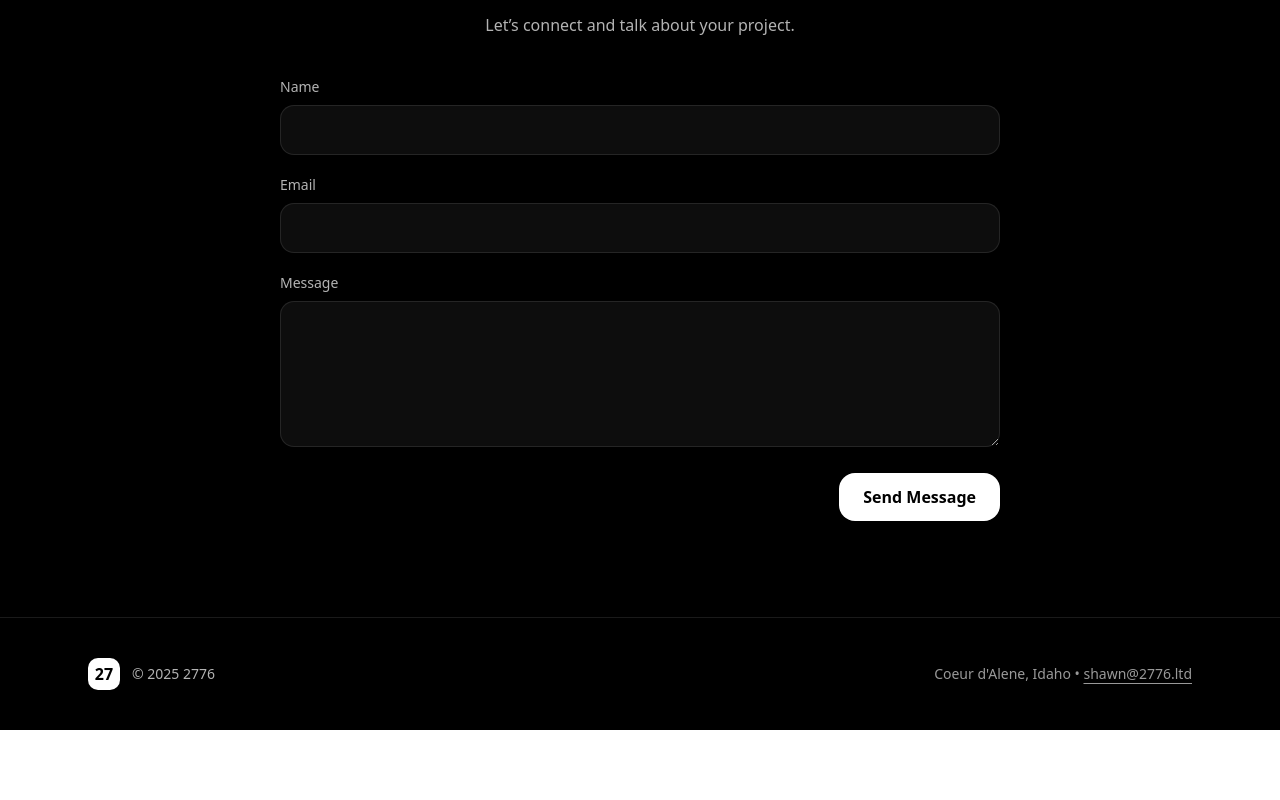
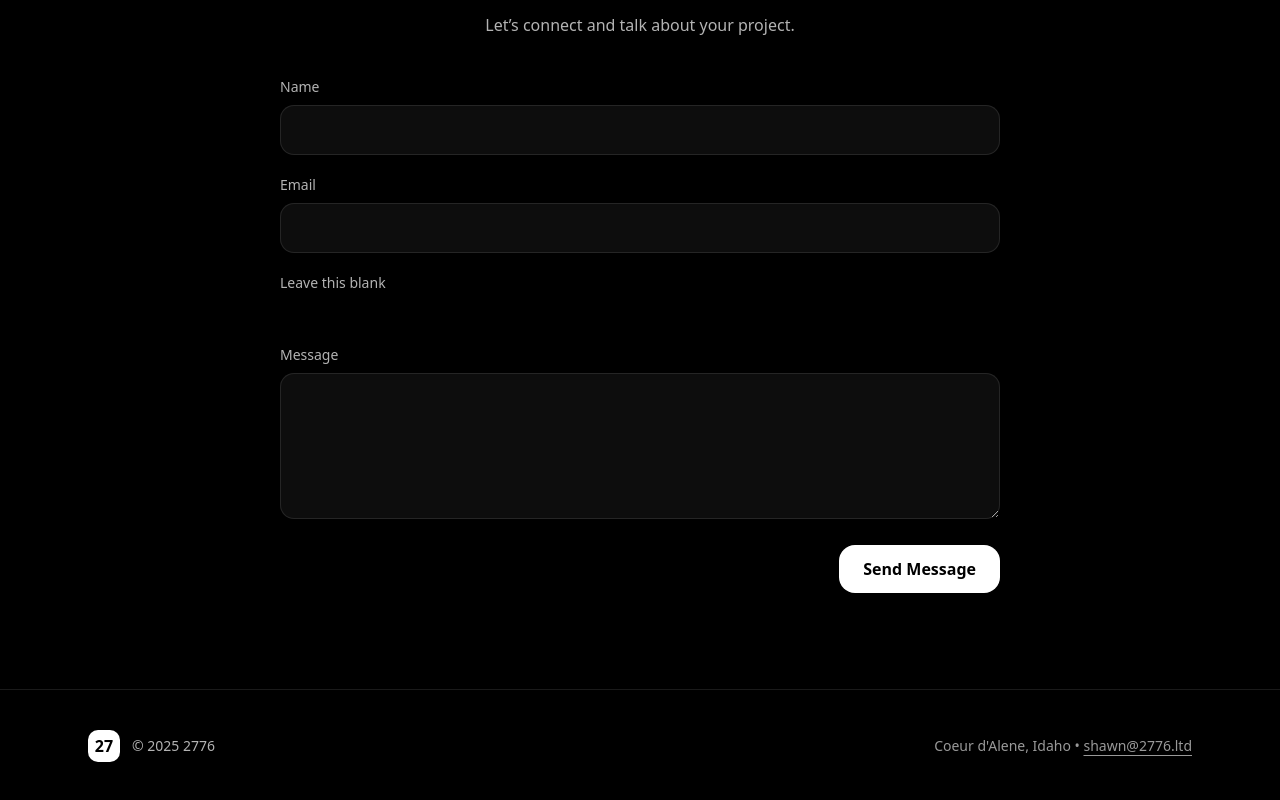
Before and after one commit to Shawn2776/2776, a Next.js app: page / in a window 1280 px wide. Shown: the part 720-1520 px from the top of the page. Before the commit the page ends 1450 px from the top, so only its background shows below. Built offline with nearby package versions, Linux system fonts and the light colour scheme.

Commit message:
added spam protection

```diff
--- a/app/api/contact/route.js
+++ b/app/api/contact/route.js
@@ -23,6 +23,10 @@ export async function POST(req) {
       return NextResponse.json({ error: "Missing required fields" }, { status: 400 });
     }
 
+    if (reqBody.website) {
+      return NextResponse.json({ error: "Spam detected" }, { status: 400 });
+    }
+
     const transporter = getTransporter();
 
     await transporter.sendMail({
--- a/app/page.js
+++ b/app/page.js
@@ -102,6 +102,9 @@ function Contact() {
             className="w-full rounded-xl bg-white/5 border border-white/10 px-4 py-3 outline-none focus:border-white/25"
           />
         </Field>
+        <Field label="Leave this blank" className="hidden">
+          <input type="text" name="website" tabIndex={-1} autoComplete="off" />
+        </Field>
         <Field label="Message">
           <textarea
             required
```
